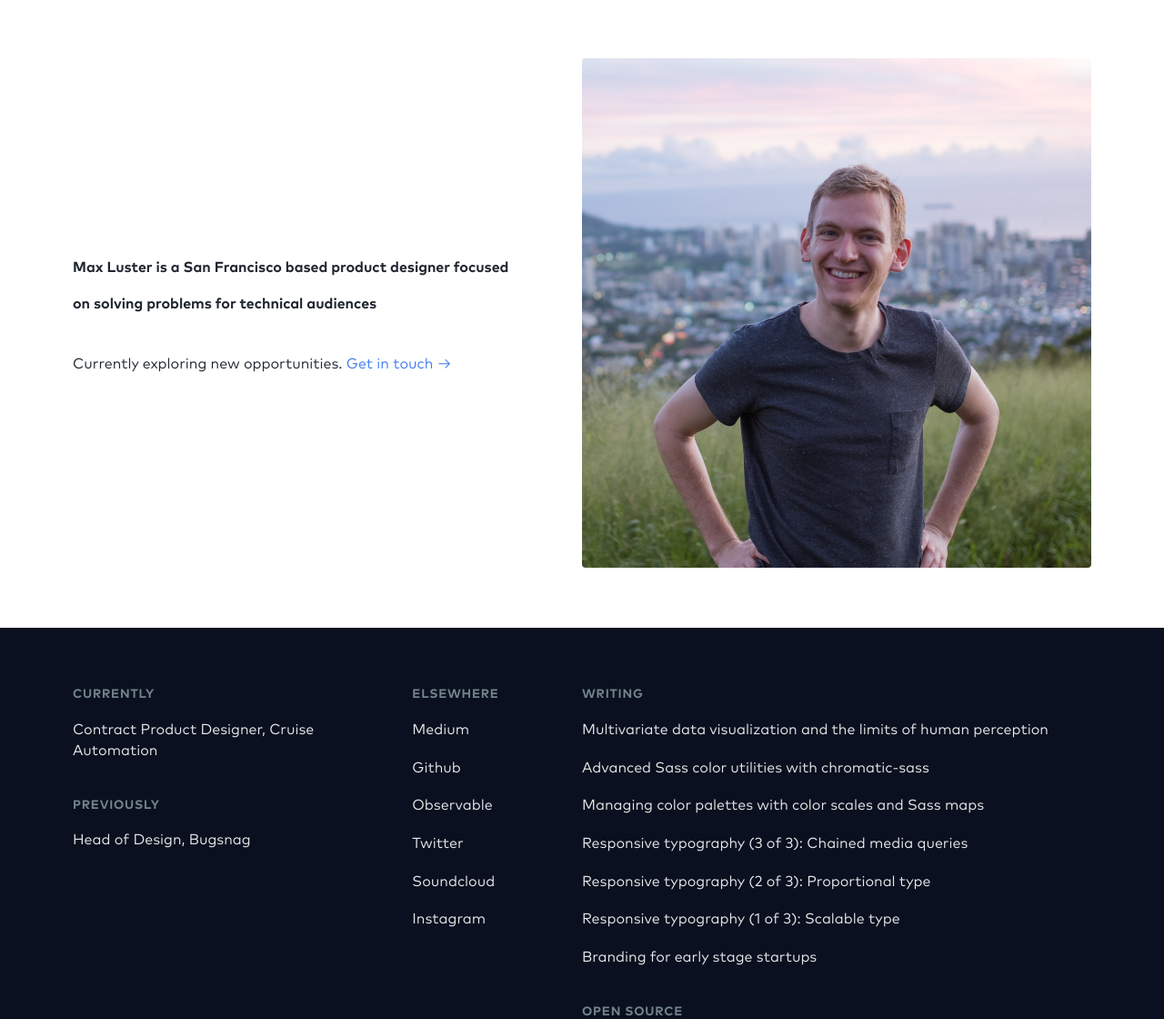
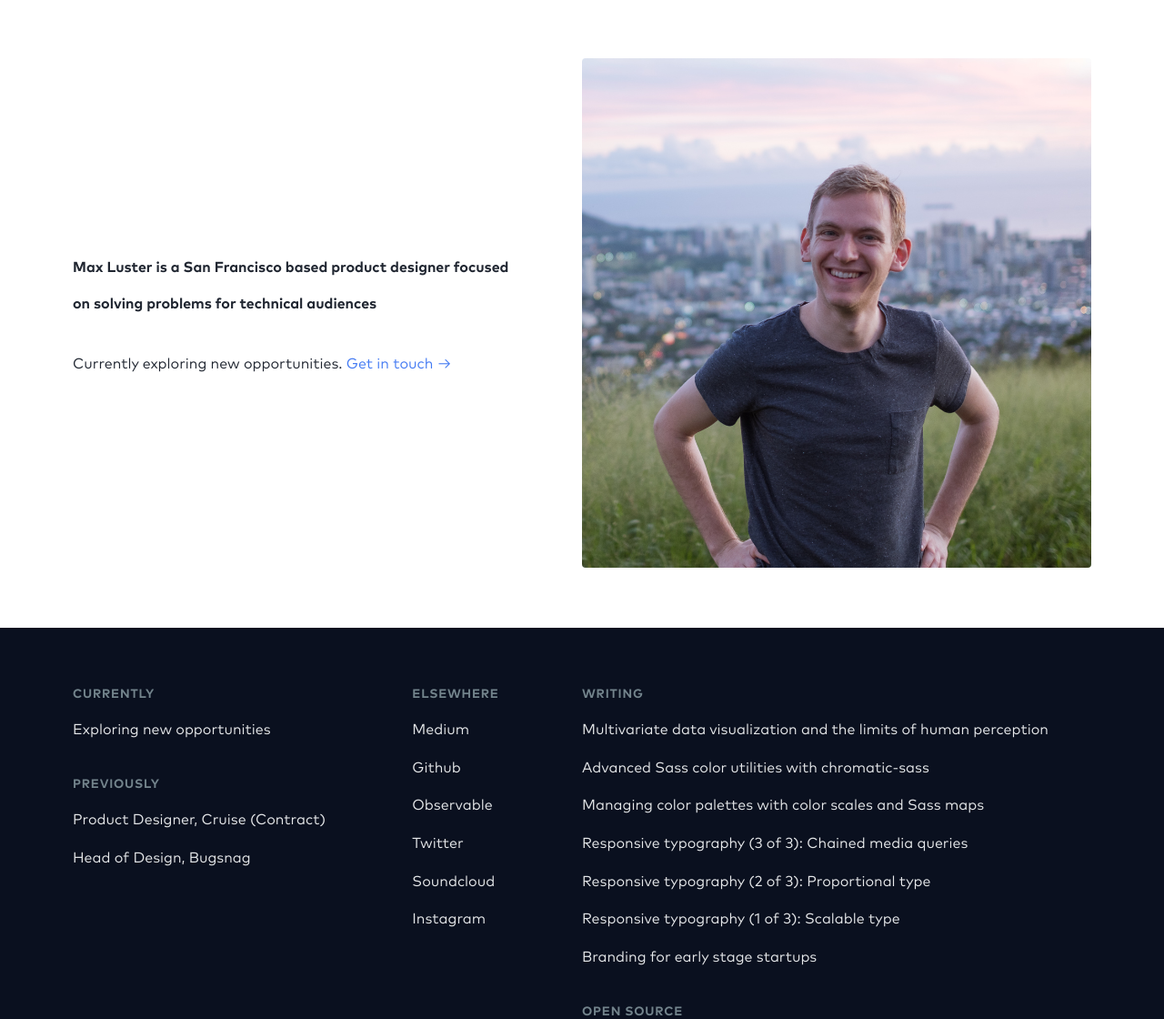
Before and after one commit to maxluster/maxluster.com, a Gatsby site: page / in a window 1280 px wide. Shown: the top 1120 px of the page at 91% size. Built offline with nearby package versions, Linux system fonts and the light colour scheme; Gatsby itself is replaced by a stand-in of ours; what modularscale-js would draw is missing.

Commit message:
update job history

```diff
--- a/src/components/footer.js
+++ b/src/components/footer.js
@@ -1,6 +1,7 @@
-import React from 'react'
-import styled from 'styled-components'
-import palette from '../styles/palette.js'
+import React from 'react';
+import styled from 'styled-components';
+
+import palette from '../styles/palette.js';
 
 // Layout
 
@@ -106,14 +107,17 @@ const Footer = () => (
           <Section>
             <Header>Currently</Header>
             <List>
-              <Link href="https://getcruise.com">
-                Contract Product Designer, Cruise Automation
+              <Link href="mailto:max@maxluster.com">
+                Exploring new opportunities
               </Link>
             </List>
           </Section>
           <Section>
             <Header>Previously</Header>
             <List>
+              <Link href="https://getcruise.com">
+                Product Designer, Cruise (Contract)
+              </Link>
               <Link href="https://bugsnag.com">Head of Design, Bugsnag</Link>
             </List>
           </Section>
@@ -121,7 +125,6 @@ const Footer = () => (
         <Column2>
           <Section>
             <Header>Elsewhere</Header>
-
             <List>
               <Link href="https://medium.com/@maxluster">Medium</Link>
               <Link href="https://github.com/maxluster">Github</Link>
```
Also changed, not shown: 1 other file.
